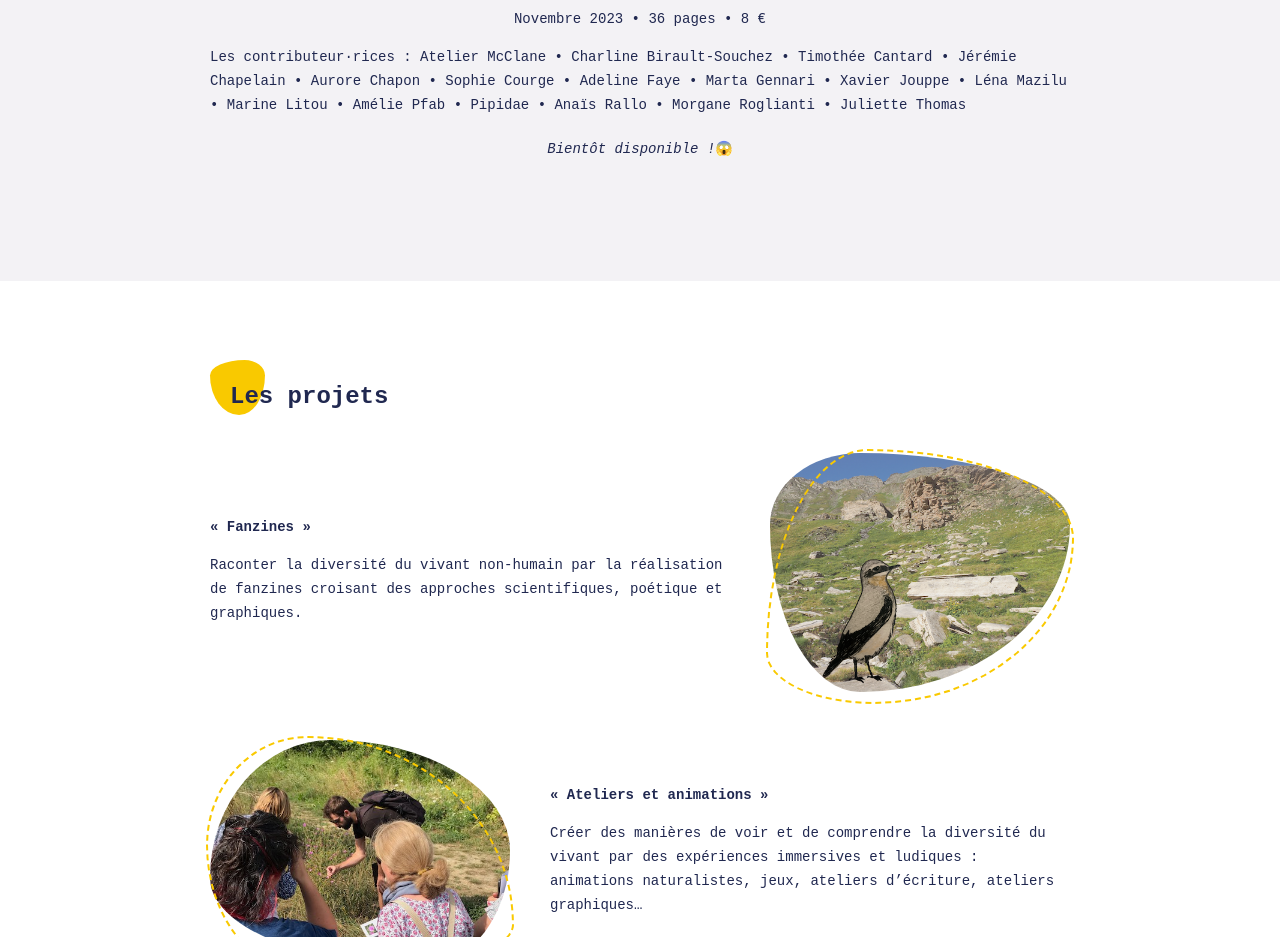
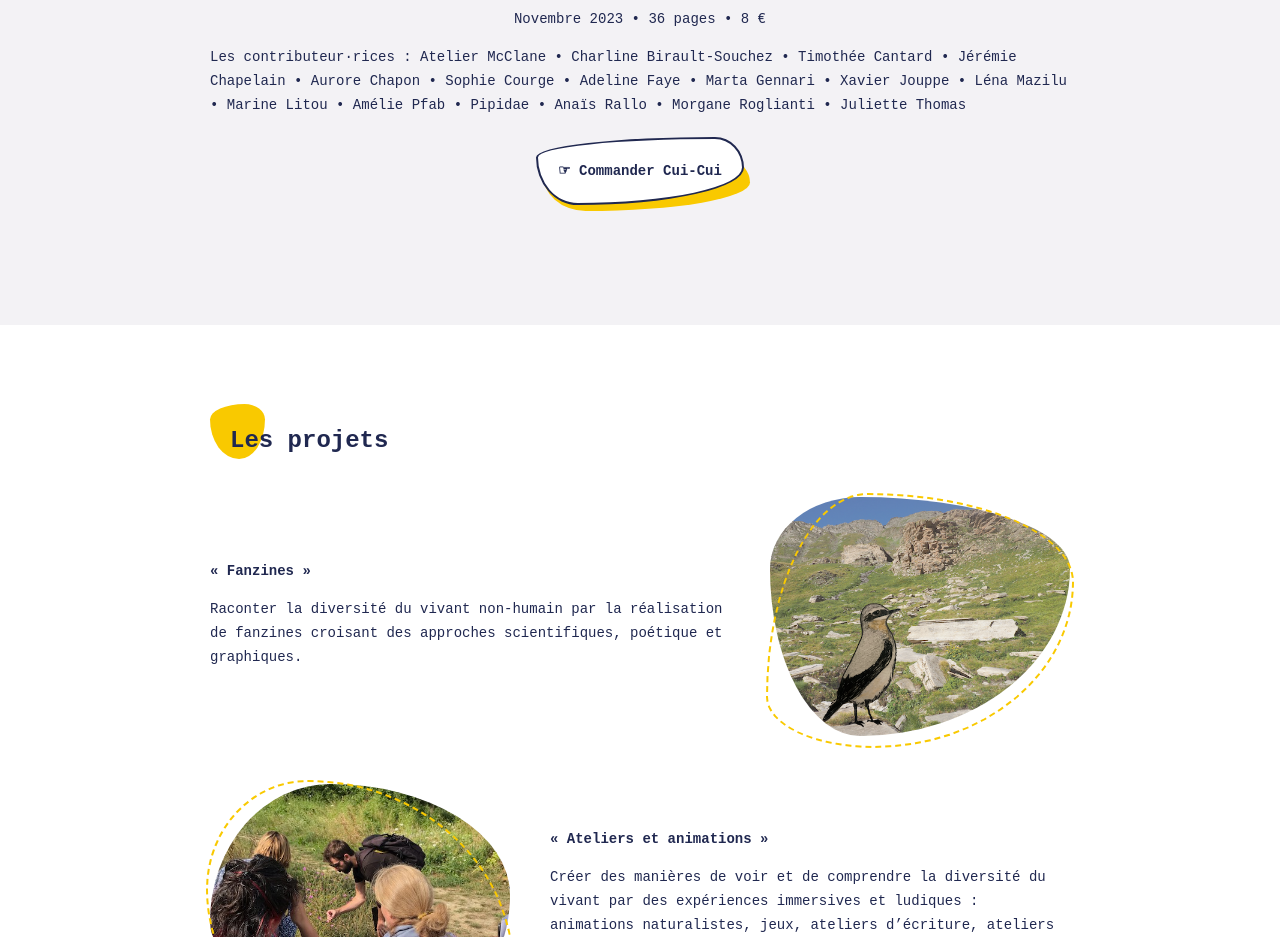
Before and after one commit to XavierJp/Cui-Cui-Asso, an Eleventy site: page src/index.njk in a window 1280 px wide. Shown: the part 1640-2577 px from the top of the page. Built offline with nearby package versions, Linux system fonts and the light colour scheme; Eleventy itself is replaced by a stand-in of ours; files that its build step writes are made by us from their sources.

Commit message:
Update index.njk

```diff
--- a/src/index.njk
+++ b/src/index.njk
@@ -44,8 +44,12 @@ blocks:
 
       Les contributeur·rices : Atelier McClane • Charline Birault-Souchez • Timothée Cantard • Jérémie Chapelain • Aurore Chapon • Sophie Courge • Adeline Faye • Marta Gennari • Xavier Jouppe • Léna Mazilu • Marine Litou • Amélie Pfab • Pipidae • Anaïs Rallo • Morgane Roglianti • Juliette Thomas
 
-       <div class="center button">
-        <i>Bientôt disponible !</i> 😱
+      <div class="center button">
+        <div>
+          <a class="dont-style" href="https://fr.ulule.com/cui-cui-2-edition-hiver/?">
+            ☞ Commander Cui-Cui
+          </a>
+        </div>
       </div>
   - menuTitle: Projets
     title: Les projets
```
